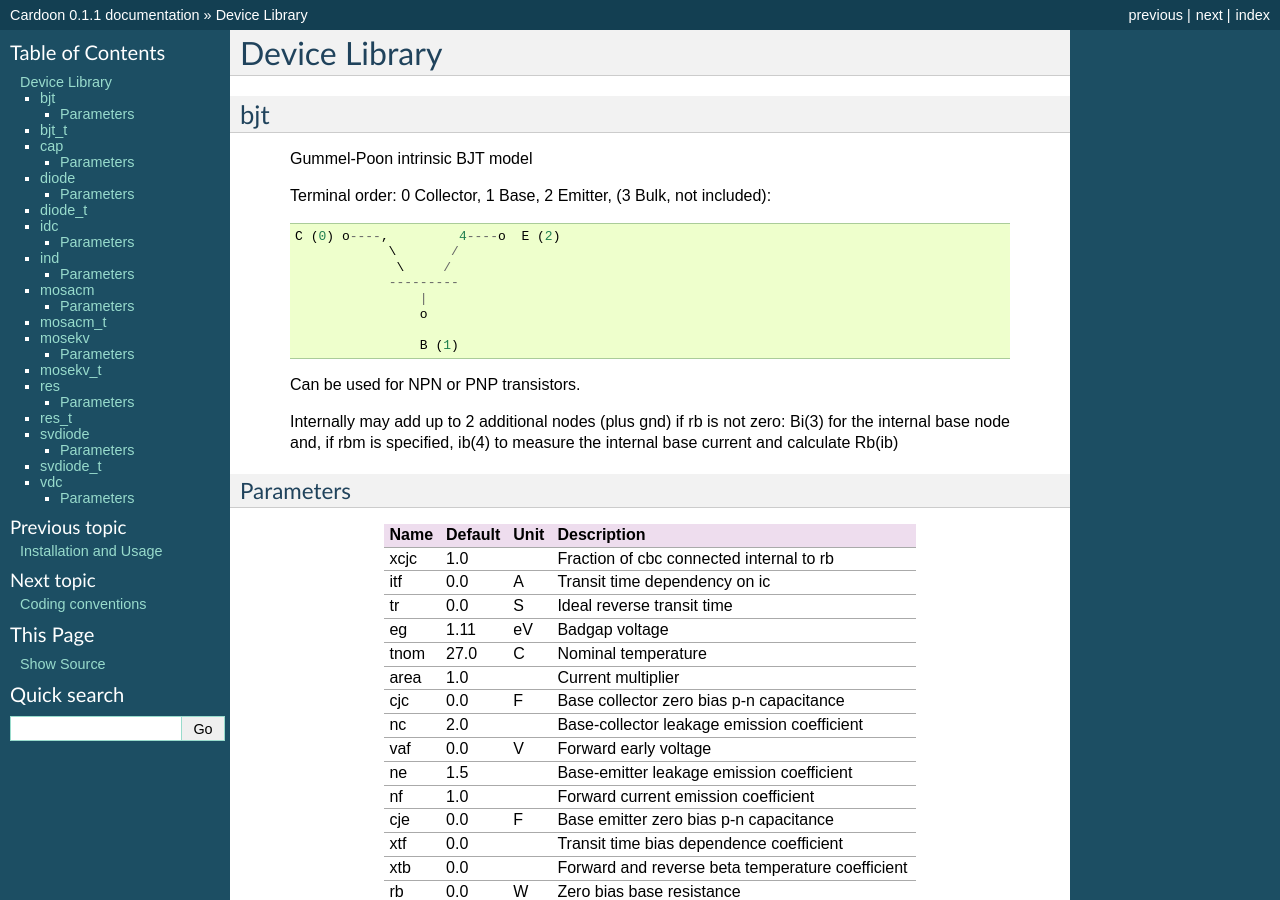
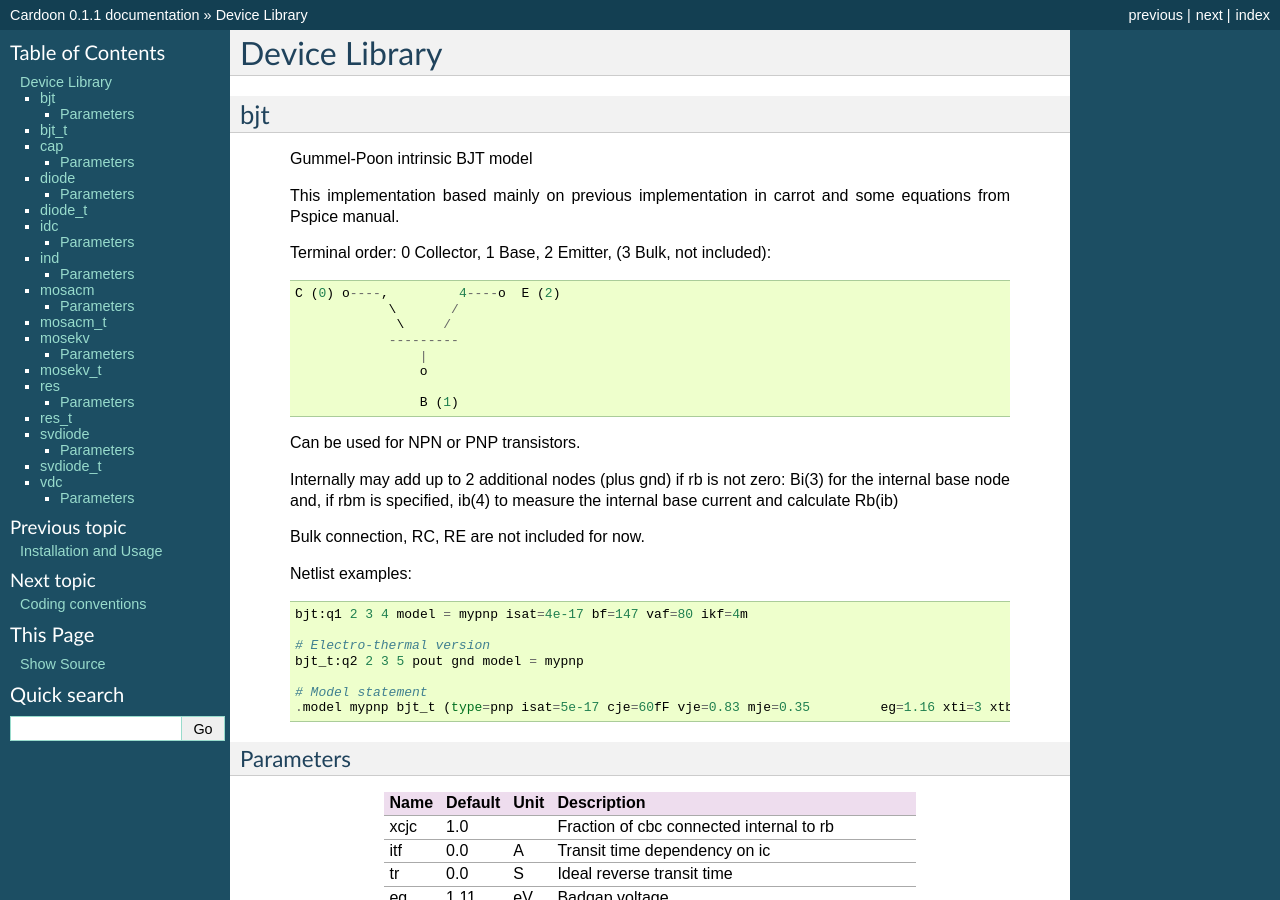
Before and after one commit to cechrist/cardoon, a Sphinx documentation site: the page built from doc/device_library.rst, in a window 1280 px wide and 900 px high. Built offline with Sphinx 7.4.7, drawn with Linux system fonts in a browser that asks for light colours; formulas are drawn with MathJax 3; some of the changed text lies outside the part shown.

Commit message:
Merged catalog.py with main program
Added option to main program to drop to interactive shell
Added netlist examples to device documentation

```diff
--- a/doc/device_library.rst
+++ b/doc/device_library.rst
@@ -7,6 +7,9 @@
 
 
     Gummel-Poon intrinsic BJT model
+
+    This implementation based mainly on previous implementation in
+    carrot and some equations from Pspice manual.
 
     Terminal order: 0 Collector, 1 Base, 2 Emitter, (3 Bulk, not included)::
 
@@ -26,6 +29,19 @@
     not zero: Bi(3) for the internal base node and, if rbm is
     specified, ib(4) to measure the internal base current and
     calculate Rb(ib)
+
+    Bulk connection, RC, RE are not included for now.
+
+    Netlist examples::
+
+        bjt:q1 2 3 4 model = mypnp isat=4e-17 bf=147 vaf=80 ikf=4m
+
+        # Electro-thermal version
+        bjt_t:q2 2 3 5 pout gnd model = mypnp
+
+        # Model statement
+        .model mypnp bjt_t (type=pnp isat=5e-17 cje=60fF vje=0.83 mje=0.35         eg=1.16 xti=3 xtb=1.6)
+
 
 
 Parameters
@@ -113,6 +129,17 @@
                o  0
 
     Includes depletion and diffusion charges.
+
+    Netlist examples::
+
+        diode:d1 1 0 isat=10fA cj0=20fF
+
+        # Electrothermal device
+        diode_t:d2 2 3 1000 gnd cj0=10pF tt=1e-12 rs=100 bv = 4.
+
+        # Model statement
+        .model dmodel1 diode (cj0 = 10pF tt=1ps)
+
 
 
 Parameters
@@ -309,6 +336,16 @@
     Parameter limit checking, simple capacitance calculations for
     operating point are not yet implemented.
 
+    Netlist examples::
+
+        mosekv:m1 2 3 4 gnd w=30e-6 l=1e-6 type = n ekvint=0
+
+        # Electro-thermal version
+        mosekv_t:m1 2 3 4 gnd 1000 gnd w=30e-6 l=1e-6 type = n
+
+        # Model statement
+        .model ekvn mosekv (type = n kp = 200u theta = 0.6)
+
 
 Parameters
 ++++++++++
@@ -414,7 +451,9 @@
             |
             o  0
 
-    Internally represented as::
+    This model has better convergence properties. Externally it
+    behaves exactly like the regular diode device. Internally
+    represented as::
 
         0  o
            |
@@ -437,6 +476,16 @@
     Terminal 4 not present if Rs = 0
 
     Implementation includes depletion and diffusion charges.
+
+    Netlist examples::
+
+        svdiode:d1 1 0 isat=10fA cj0=20fF
+
+        # Electrothermal device
+        svdiode_t:d2 2 3 1000 gnd cj0=10pF tt=1e-12 rs=100 bv = 4.
+
+        # Model statement
+        .model dmodel1 svdiode (cj0 = 10pF tt=1ps)
 
 
 Parameters
```
Also changed, not shown: cardoon.py (+53 -8 lines), catalog.py (deleted, +0 -32 lines), doc/adding_devices.rst (+29 -0 lines), 4 other files.
